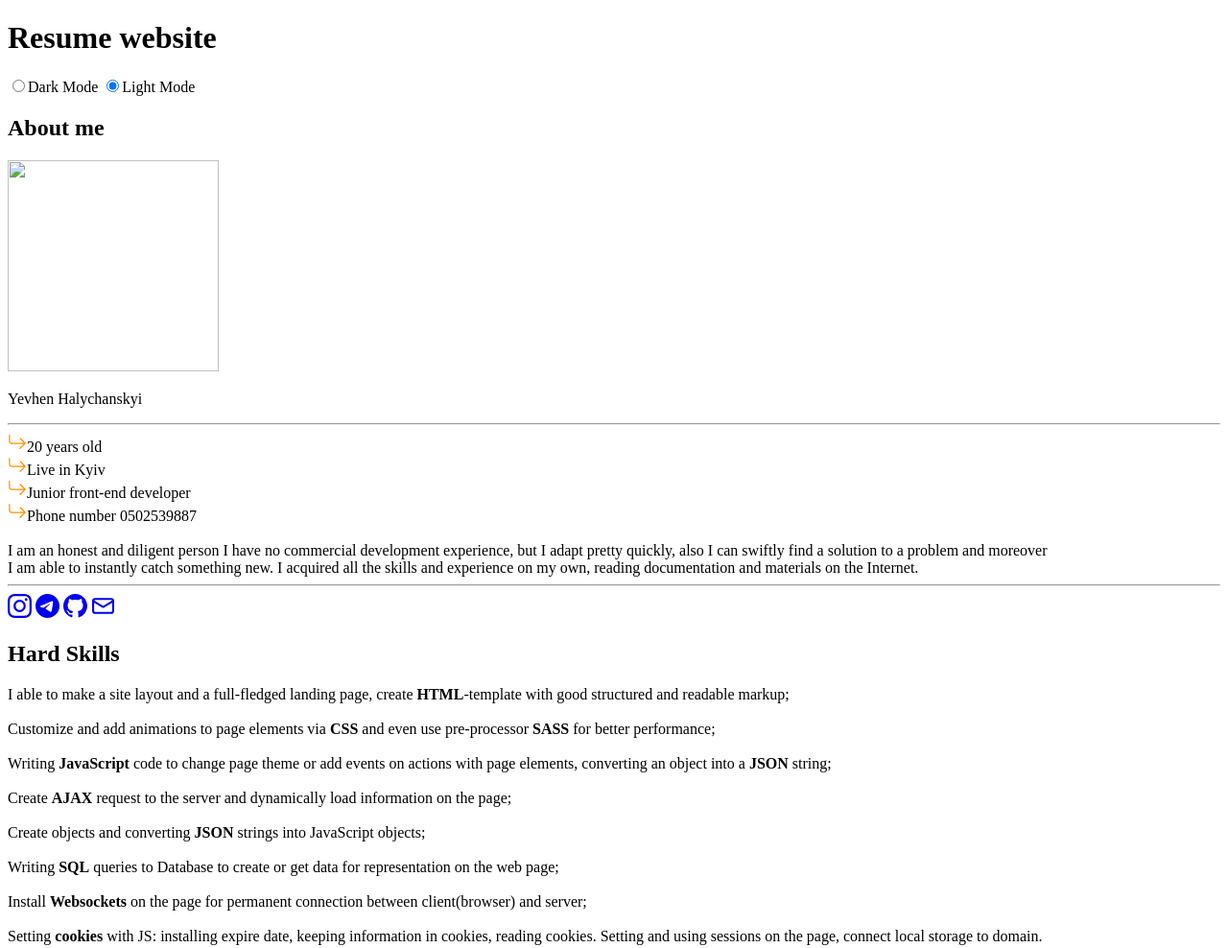
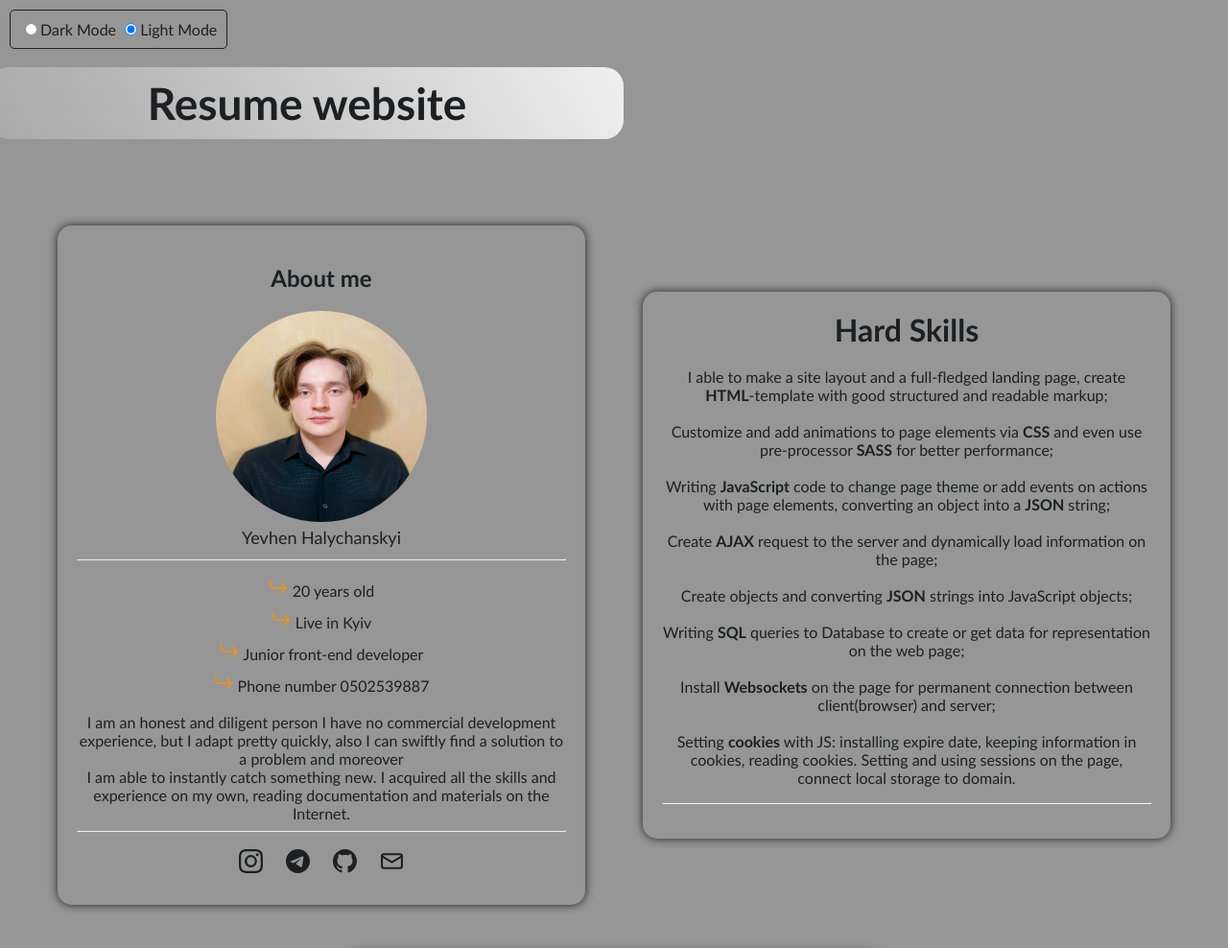
Before and after one commit to YHalychanskyi/CV, a plain HTML site: page index.html in a window 1280 px wide. Shown: the top 988 px of the page at 96% size. Drawn offline with Linux system fonts and the light colour scheme; the site is published under a folder, as on GitHub Pages, so addresses that start at the root find nothing.

Commit message:
Update index.html

```diff
--- a/index.html
+++ b/index.html
@@ -6,8 +6,8 @@
     <meta http-equiv="X-UA-Compatible" content="IE=edge">
     <meta name="viewport" content="width=device-width, initial-scale=1.0">
     <title>Test</title>
-    <link rel="stylesheet" href="/styles.css">
-    <link rel="shortcut icon" href="/favicon2.ico">
+    <link rel="stylesheet" href="styles.css">
+    <link rel="shortcut icon" href="favicon2.ico">
 </head>
 
 <body>
@@ -26,7 +26,7 @@
             <h2 class="title1">
                 About me
             </h2>
-            <img class="img" width="220" height="220" src="/photo.jpg">
+            <img class="img" width="220" height="220" src="photo.jpg">
             <p class="text">Yevhen Halychanskyi</p><hr>
             <svg xmlns="http://www.w3.org/2000/svg" width="20" height="20" fill="rgb(255, 145, 0)" class="arrow" viewBox="0 0 16 16">
               <path fill-rule="evenodd" d="M1.5 1.5A.5.5 0 0 0 1 2v4.8a2.5 2.5 0 0 0 2.5 2.5h9.793l-3.347 3.346a.5.5 0 0 0 .708.708l4.2-4.2a.5.5 0 0 0 0-.708l-4-4a.5.5 0 0 0-.708.708L13.293 8.3H3.5A1.5 1.5 0 0 1 2 6.8V2a.5.5 0 0 0-.5-.5z"/>
@@ -126,6 +126,6 @@
         </div>
     </div>
     <footer class="gradient-border1" id="box1"><h2 class="page-title2">Made by Yevhen Halychanskyi</h2></footer>
-    <script src="/script.js"></script>
+    <script src="script.js"></script>
 </body>
 </html>
```
